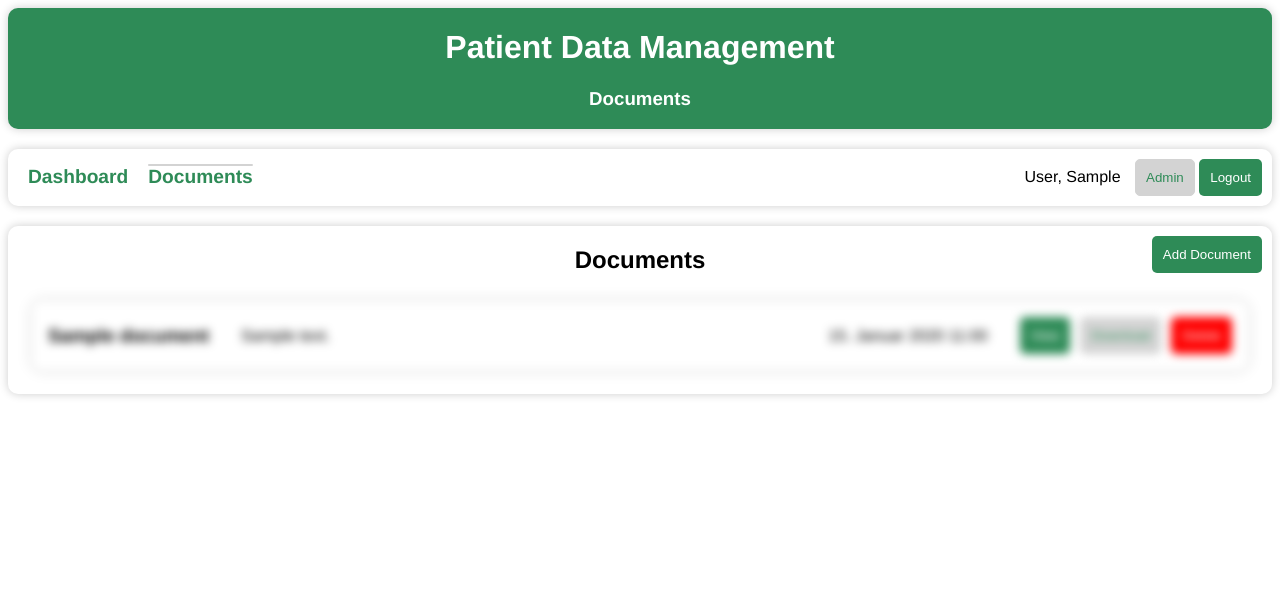
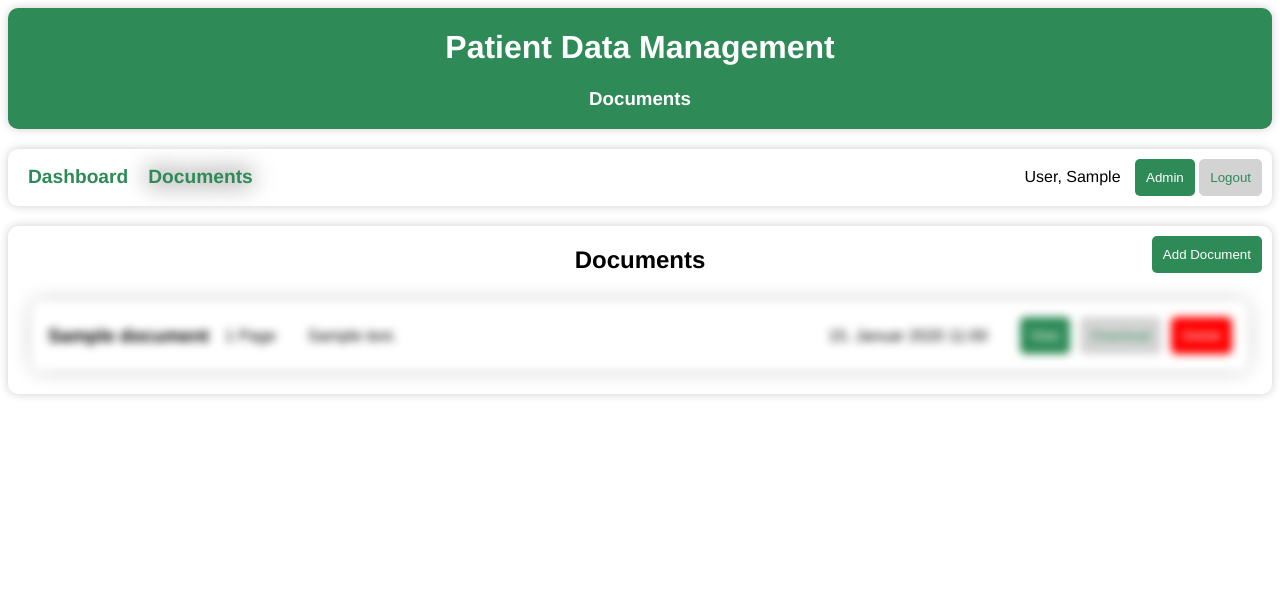
Before and after one commit to arne-kapell/patient-data-management, a Django app: page /docs/ in a window 1280 px wide. Shown: the top 610 px of the page. Run offline with Django 4.2, Linux system fonts and the light colour scheme; a user stored in the database is signed in; tables that the repository leaves empty hold one stand-in row (values such as "Sample post").

Commit message:
extraction of page count from documents

```diff
--- a/pdm/models.py
+++ b/pdm/models.py
@@ -4,10 +4,11 @@ from django.contrib.auth.models import AbstractUser
 from django.utils.translation import gettext_lazy as _
 
 from pdm.managers import UserManager
+from pdm.tools import getUsersDocFolder
 
 
 def get_upload_path(instance: any, filename: str) -> str:
-    return f"documents/{instance.owner.username}/{instance.uid}.{filename.split('.')[-1]}"
+    return f"{getUsersDocFolder(instance.owner)}{instance.uid}.{filename.split('.')[-1]}"
 
 
 class Document(models.Model):
@@ -32,9 +33,13 @@ class Note(models.Model):
 
 
 class AccessRequest(models.Model):
-    document = models.ForeignKey(Document, on_delete=models.CASCADE)
+    patient = models.ForeignKey(
+        'User', on_delete=models.CASCADE, related_name="patient")
     requested_at = models.DateTimeField(auto_now_add=True)
-    user = models.ForeignKey('User', on_delete=models.CASCADE)
+    doctor = models.ForeignKey(
+        'User', on_delete=models.CASCADE, related_name="doctor")
+    period_start = models.DateField()
+    period_end = models.DateField()
     approved = models.BooleanField(default=False)
     approved_at = models.DateTimeField(null=True)
 
--- a/pdm/templates/pdm/docs.html
+++ b/pdm/templates/pdm/docs.html
@@ -26,10 +26,10 @@
     {% for doc in documents %}
     <div class="card doc-row{% if doc.sensitive %} blurred{% endif %}">
         <h3 style="margin: 0;">{{ doc.name }}</h3>
+        {% if doc.pages > 0 %}
+        <span style="margin-left: 1rem;">{{ doc.pages }} Page{% if doc.pages > 1 %}s{% endif %}</span>
+        {% endif %}
         <span style="flex-grow: 1; margin: 0 2rem; text-align: start;">{{ doc.description }}</span>
-        {% comment %} {% if doc.sensitive %}
-        <span class="badge badge-danger" style="margin-right: 2rem; color: red; font-weight: bold;">Sensitive</span>
-        {% endif %} {% endcomment %}
         <span style="margin-right: 2rem;">{{ doc.uploaded_at }}</span>
         <a href="/preview/{{ doc.uid }}" target="_blank"><button>View</button></a>
         <a href="/download/{{ doc.uid }}" style="margin-left: 10px;"><button class="secondary">Download</button></a>
--- a/pdm/templates/pdm/main.html
+++ b/pdm/templates/pdm/main.html
@@ -93,9 +93,11 @@
                 transform: scale(1.1);
             }
             .nav li.active {
-                text-decoration: overline;
+                {% comment %} text-decoration: overline;
                 text-decoration-color: var(--secondary);
-                text-decoration-thickness: 2px;
+                text-decoration-thickness: 2px; {% endcomment %}
+                {% comment %} transform: scale(1.1); {% endcomment %}
+                text-shadow: 0 0 25px #000;
             }
             .nav li a {
                 margin: 0 10px;
@@ -127,11 +129,13 @@
                 margin: 10px;
             }
             .blurred {
-                filter: blur(5px);
-                transition: filter 0.3s ease;
+                filter: blur(4px);
+                box-shadow: 0 0 20px rgba(0, 0, 0, 0.2);
+                transition: all 0.2s ease;
             }
             .blurred:hover {
                 filter: blur(0);
+                box-shadow: 0 0 10px rgba(0, 0, 0, 0.2);
             }
             {% block style %}{% endblock style %}
         </style>
@@ -147,19 +151,20 @@
                 <li {% if request.path == '/' %}class="active"{% endif %}><a href="/">Dashboard</a></li>
                 <li {% if request.path == '/docs/' %}class="active"{% endif %}><a href="/docs">Documents</a></li>
             </ul>
-            {% if request.path != '/accounts/login/' %}
             <div style="margin: 0 0 0 5%;">
                 {% if user.is_authenticated %}
+                    {% if user.last_name and user.first_name %}
                     <span style="margin-right: 10px;">{{ user.last_name }}, {{ user.first_name }}</span>
+                    {% endif %}
                     {% if user.is_staff %}
-                        <a href="/admin/"><button class="secondary">Admin</button></a>
+                    <a href="/admin/"><button>Admin</button></a>
                     {% endif %}
-                        <a href="{% url 'logout' %}"><button>Logout</button></a>
+                    <a href="{% url 'logout' %}"><button class="secondary">Logout</button></a>
                 {% else %}
                     <a href="{% url 'login' %}"><button>Login</button></a>
+                    <a href="{% url 'register' %}"><button class="secondary">Register</button></a>
                 {% endif %}
             </div>
-            {% endif %}
         </div>
         <div class="card">
         {% block content %}{% endblock %}
--- a/pdm/views.py
+++ b/pdm/views.py
@@ -1,4 +1,4 @@
-import hashlib
+import os
 from django.shortcuts import render, redirect
 from django.contrib.auth.decorators import login_required
 from django.views.decorators.csrf import csrf_protect
@@ -11,6 +11,8 @@ from pdm.models import Document, User
 from django.contrib.auth import authenticate, login, logout
 
 from django.utils.translation import gettext_lazy as _
+
+from pdm.tools import extractPageNumber
 
 
 @login_required
@@ -33,7 +35,8 @@ def upload(request):
     error_message = None
     if request.method == 'POST':
         if 'file' in request.FILES:
-            sensitive = request.POST.get('is_sensitive', False)
+            sensitive = bool(request.POST.get('is_sensitive', False))
+            print(sensitive)
             file = request.FILES['file']
             file_format: str = file.name.split('.')[-1]
             allowed: list = settings.ACCEPTED_DOCUMENT_EXTENSIONS
@@ -42,6 +45,21 @@ def upload(request):
                                name=file.name[:-len(file_format)-1], sensitive=sensitive)
                 doc.save()
                 request.session['status'] = "Successfully uploaded document"
+                try:
+                    tmp_path = "documents/tmp/"
+                    tmp = f"{tmp_path}exif.{file_format}"
+                    os.mkdir("documents/tmp")
+                    with open(tmp, "wb") as f:
+                        efile = EncryptedFile(doc.file).read()
+                        f.write(efile)
+                    pages = extractPageNumber(tmp)
+                    os.unlink(tmp)
+                    os.rmdir(tmp_path)
+                    doc.pages = pages
+                    doc.save()
+                except Exception as e:
+                    print(e)
+                    pass
                 return redirect('docs')
             else:
                 error_message = "File is not allowed or too big"
@@ -56,23 +74,20 @@ def preview(request, doc_id):
     if doc.owner != request.user:
         return render(request, 'pdm/error.html', {"error": {"type": "Permission Denied", "message": "You do not have permission to view this document"}})
 
+    if doc.file.name.split('.')[-1].lower() in settings.NO_PREVIEW_DOCUMENT_EXTENSIONS:
+        return redirect('download', doc_id=doc_id)
+
     def get_type(filename):
         ext = filename.split('.')[-1]
         if ext == 'pdf':
             return 'application/pdf'
-        elif ext == 'docx':
-            return 'application/vnd.openxmlformats-officedocument.wordprocessingml.document'
-        elif ext == 'doc':
-            return 'application/msword'
-        elif ext == 'odt':
-            return 'application/vnd.oasis.opendocument.text'
         elif ext == 'jpg' or ext == 'jpeg':
             return 'image/jpeg'
         elif ext == 'png':
             return 'image/png'
         else:
             return 'application/octet-stream'
-    return StreamingHttpResponse(EncryptedFile(doc.file), content_type=get_type(doc.file.path), headers={'Content-Disposition': 'inline; filename=' + doc.name})
+    return StreamingHttpResponse(EncryptedFile(doc.file), content_type=get_type(doc.file.path), headers={'Content-Disposition': 'inline; filename=' + doc.name + '.' + doc.file.name.split('.')[-1]})
 
 
 @login_required
@@ -113,13 +128,14 @@ def loginPage(request):
 
 @csrf_protect
 def registerPage(request):
+    _
     context = {
         "form": [
             {"id": "mail", "type": "email", "label": _("email address"), "placeholder": _(
                 "Enter email"), "required": True, "value": "", "autofocus": True},
             {"id": "password", "type": "password", "label": _("password"), "placeholder": _(
                 "Enter password"), "required": True, "value": ""},
-            {"id": "password2", "type": "password", "label": _("password again"), "placeholder": _(
+            {"id": "password2", "type": "password", "label": _("repeat password"), "placeholder": _(
                 "Repeat password"), "required": True, "value": ""},
             {"id": "first_name", "type": "text", "label": _("first name"), "placeholder": _(
                 "Enter first name"), "required": False, "value": ""},
--- a/requirements.txt
+++ b/requirements.txt
@@ -14,3 +14,4 @@ tomli==2.0.1
 whitenoise==6.2.0
 psycopg2-binary==2.9.4
 django_encrypted_files==0.0.10
+PyExifTool==0.5.4
```
Also changed, not shown: patient_data_management/settings.py (+6 -1 lines), pdm/tools.py (added, +24 -0 lines), .github/workflows/deploy.yml, pdm/migrations/0001_initial.py, pdm/migrations/0002_remove_user_username.py (deleted), pdm/migrations/0003_alter_user_role.py (deleted), 1 other file. Lines whose indentation alone changed are shown as unchanged.
